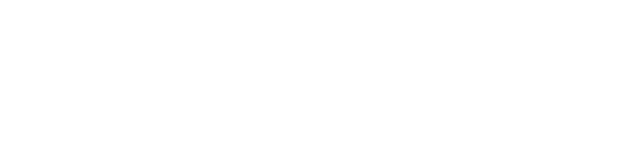
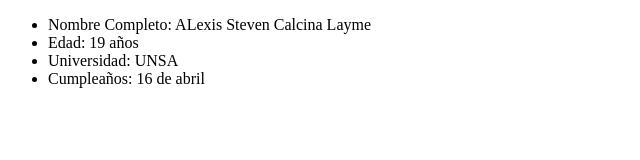
Before and after one commit to alexiscl0/IDWEB, a plain HTML site: page Lab1/author.html in a window 1280 px wide. Shown: the whole page, without its empty margins (0-640 px from the left). Drawn offline with Linux system fonts and the light colour scheme.

Commit message:
Agregando informacion principal acerca de mí

```diff
--- a/Lab1/author.html
+++ b/Lab1/author.html
@@ -7,7 +7,17 @@
   </head>
   <body>
     <main>
-      <section class="Informacion"></section>
+      <section class="Informacion">
+        <article class="acerdade">
+          <ul>
+            <li>Nombre Completo: ALexis Steven Calcina Layme</li>
+            <li>Edad: 19 años</li>
+            <li>Universidad: UNSA</li>
+            <li>Cumpleaños: 16 de abril</li>
+          </ul>
+        </article>
+        <article class="hobbies"></article>
+      </section>
       <section class="Biografia"></section>
     </main>
   </body>
```
